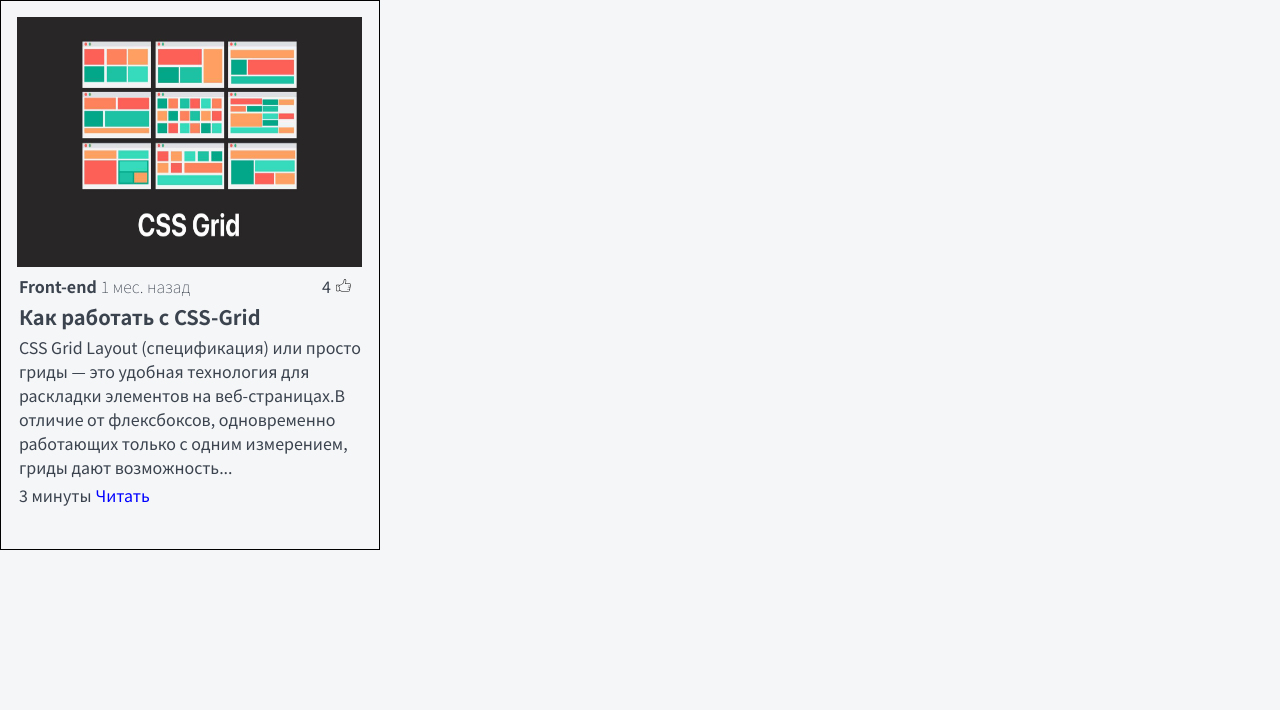
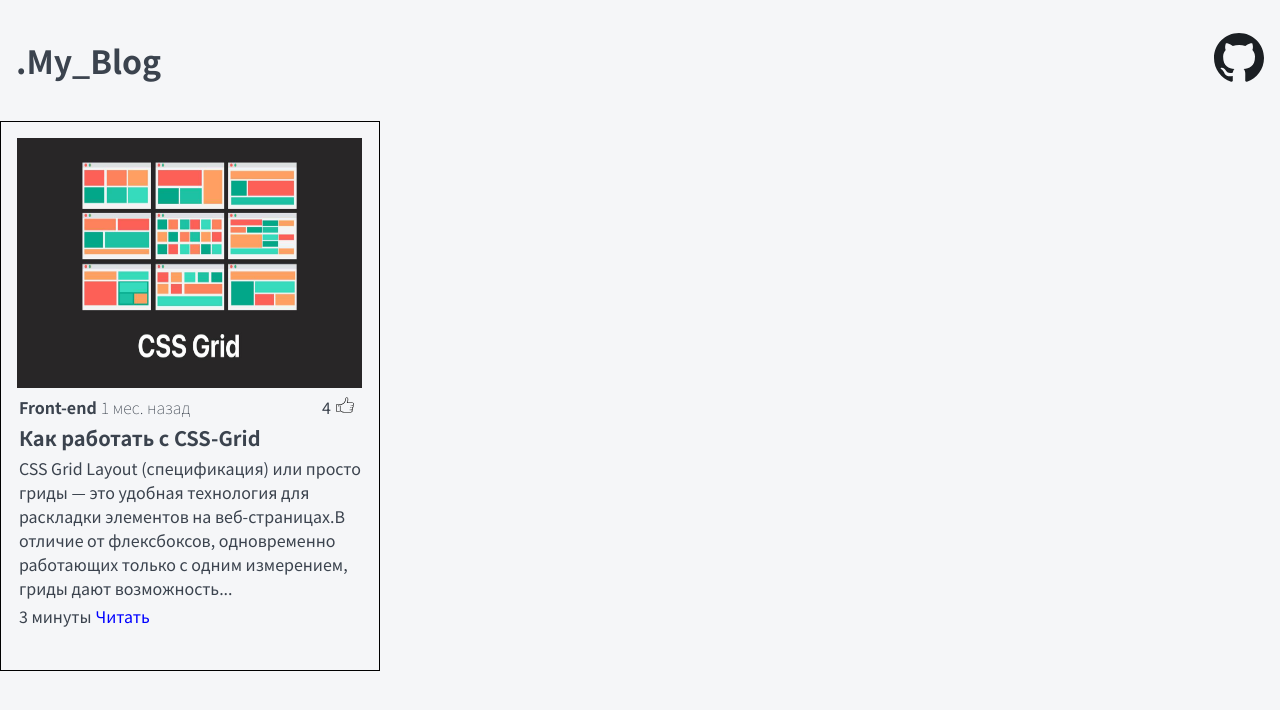
Before and after one commit to Lord3dfx/PurpleSchoolHomework, a Next.js app in the folder nexthw/: page / in a window 1280 px wide. Shown: the top 710 px of the page. Built offline with nearby package versions, Linux system fonts and the light colour scheme.

Commit message:
add layout

```diff
--- /dev/null
+++ b/nexthw/app/layout.module.css
@@ -0,0 +1,6 @@
+.header{
+    display: flex;
+    justify-content: space-between;
+    align-items: center;
+    padding: 1em;
+}
--- a/nexthw/app/layout.tsx
+++ b/nexthw/app/layout.tsx
@@ -1,6 +1,8 @@
 import type { Metadata } from "next";
 import { Noto_Sans_KR } from "next/font/google";
 import "./globals.css";
+import styles from "./layout.module.css"
+import Svggit from '@/public/github.svg';
 
 const inter = Noto_Sans_KR({ subsets: ["latin"] });
 
@@ -16,7 +18,14 @@ export default function RootLayout({
 }>) {
   return (
     <html lang="ru">
-      <body className={inter.className}>{children}</body>
+      <body className={inter.className}>
+        <div className={styles.header}>
+          <h1>.My_Blog</h1>
+          <a href="https://github.com/Lord3dfx" title="To Github!" target="blank"><Svggit></Svggit></a>
+
+        </div>
+        {children}
+        </body>
     </html>
   );
 }
```
Also changed, not shown: nexthw/Components/Likes/Like.tsx (+0 -20 lines), nexthw/app/page.tsx (line endings or trailing spaces), nexthw/public/github.svg (added), nexthw/public/like.svg.
